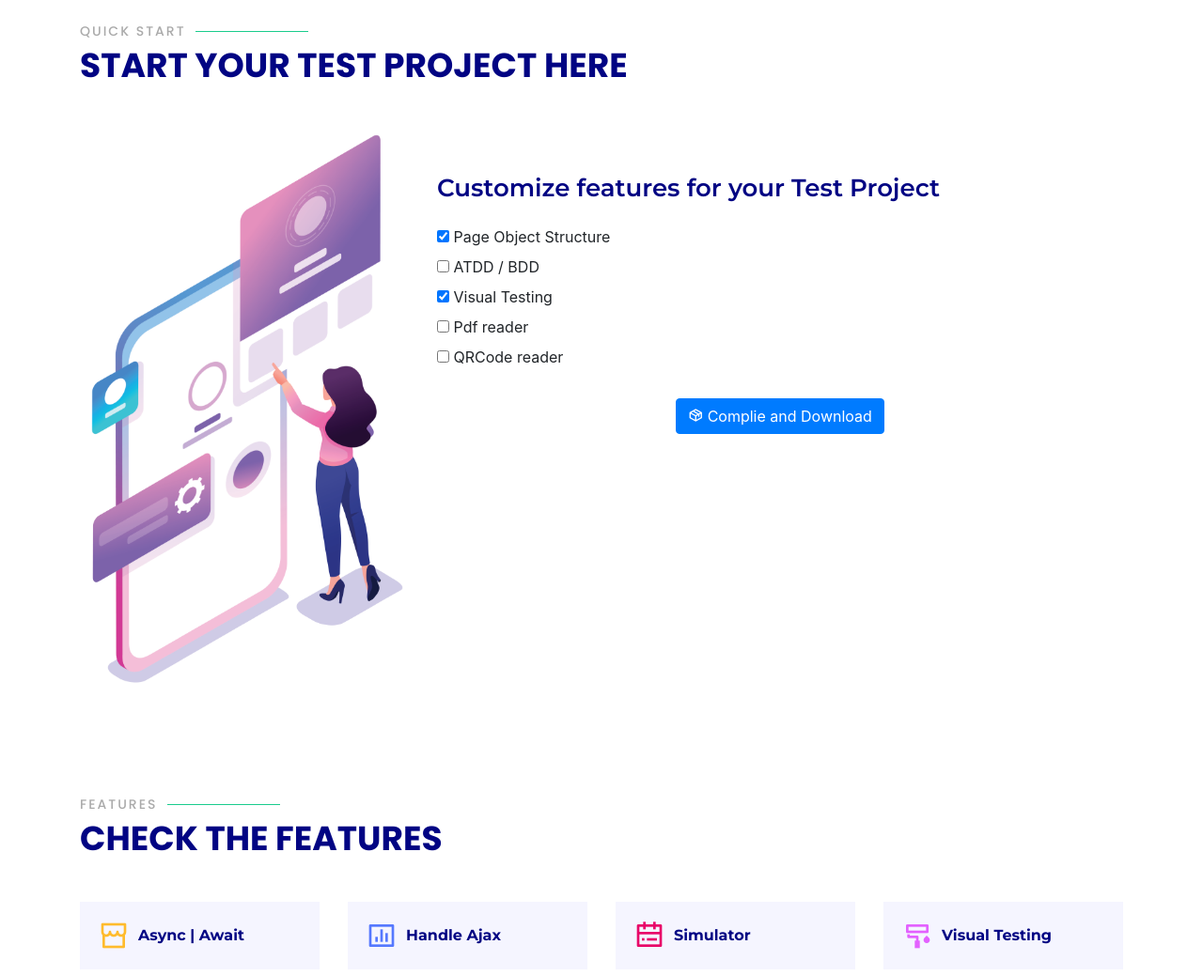
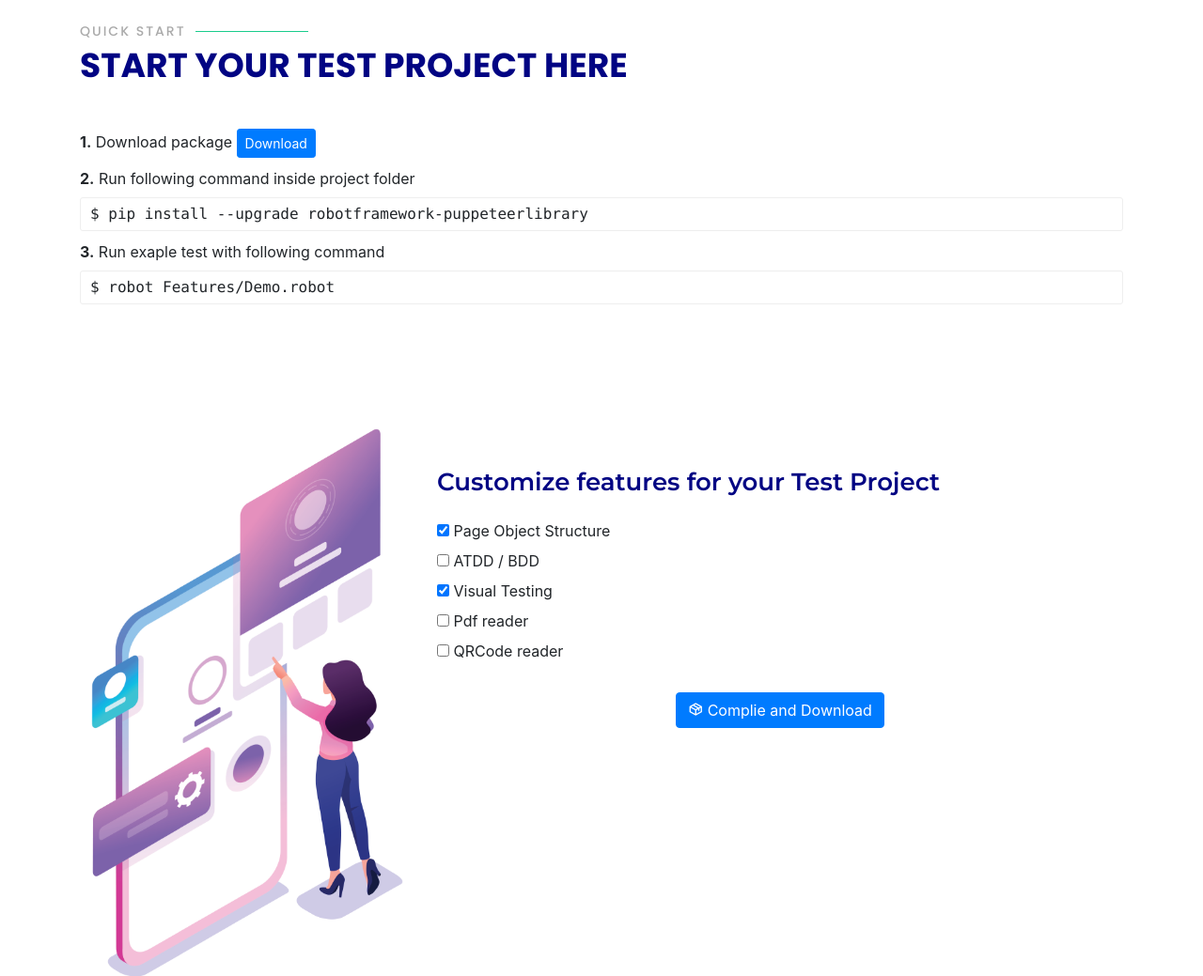
Before and after one commit to qahive/generator-robotframework, a website with bundled scripts: page Homepage/index.html in a window 1280 px wide. Shown: the part 1520-2559 px from the top of the page at 94% size. Built offline with nearby package versions, Linux system fonts and the light colour scheme.

Commit message:
Add quick start project

```diff
--- a/Homepage/assets/css/style.css
+++ b/Homepage/assets/css/style.css
@@ -4,6 +4,17 @@
 * Author: BootstrapMade.com
 * License: https://bootstrapmade.com/license/
 */
+
+/*--------------------------------------------------------------
+# Customize
+--------------------------------------------------------------*/
+#install-command {
+  font-family: Consolas,Monaco,andale mono,monospace;
+  padding: 5px 10px;
+  background: #fff;
+  border: 1px solid #eee;
+  border-radius: 3px;
+}
 
 /*--------------------------------------------------------------
 # General
@@ -415,7 +426,7 @@ h1, h2, h3, h4, h5, h6 {
 
 #hero h1 {
   margin: 0 0 20px 0;
-  font-size: 48px;
+  font-size: 40px;
   font-weight: 700;
   line-height: 56px;
   color: rgba(255, 255, 255, 0.8);
--- a/Homepage/index.html
+++ b/Homepage/index.html
@@ -76,7 +76,7 @@
             <h1>Start Your Robot Framework Test Project With <span>Puppeteer</span></h1>
             <h2>Easy, Stable and Speed web testing</h2>
             <div class="text-center text-lg-left">
-              <a href="#about" class="btn-get-started scrollto">Get Started</a>
+              <a href="#quick-start" class="btn-get-started scrollto">Quick Start</a>
             </div>
           </div>
         </div>
@@ -155,6 +155,31 @@
         <div class="section-title">
           <h2>Quick Start</h2>
           <p>Start your test project here</p>
+        </div>
+
+        <div class="row content">
+          <div class="col-md-12">
+            <ul>
+              <li>
+                <b>1.</b> Download package
+                <button type="button" class="btn btn-primary btn-sm">
+                  Download
+                </button>
+              </li>
+              <li>
+                <b>2.</b> Run following command inside project folder
+                <div id="install-command" class="mt-2">
+                  $ pip install --upgrade robotframework-puppeteerlibrary
+                </div>
+              </li>
+              <li>
+                <b>3.</b> Run exaple test with following command
+                <div id="install-command" class="mt-2">
+                  $ robot Features/Demo.robot
+                </div>
+              </li>
+            </ul>
+          </div>
         </div>
 
         <div class="row content">
```
